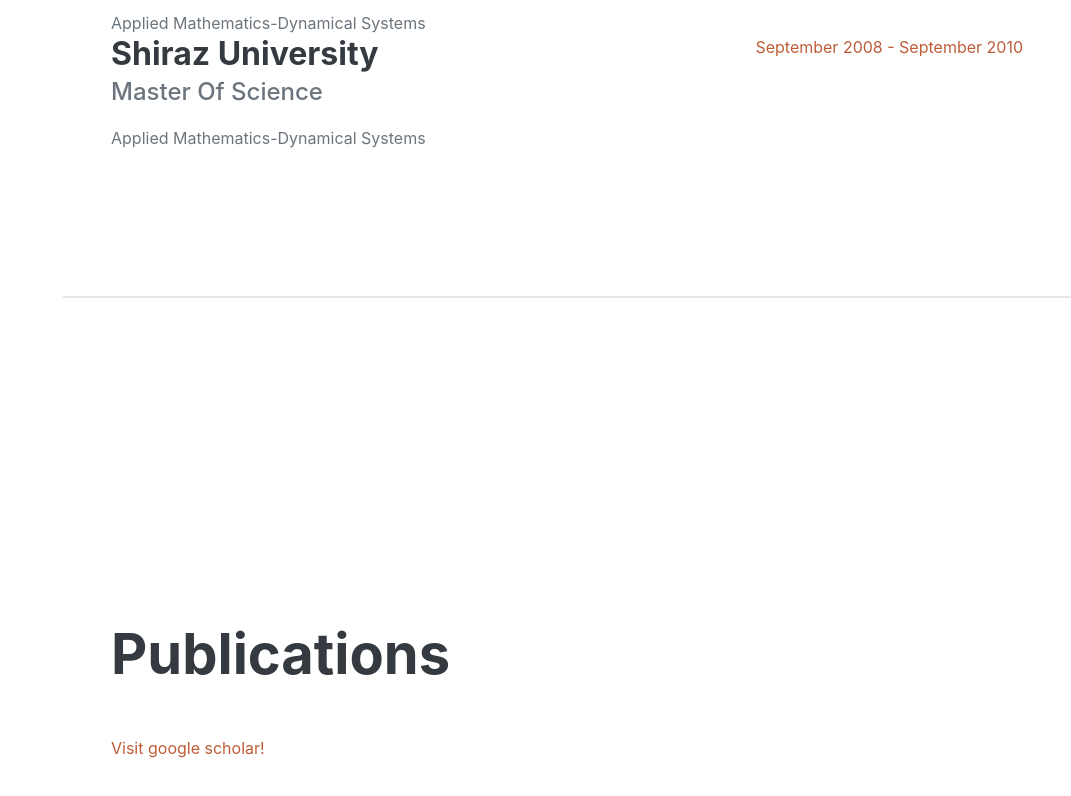
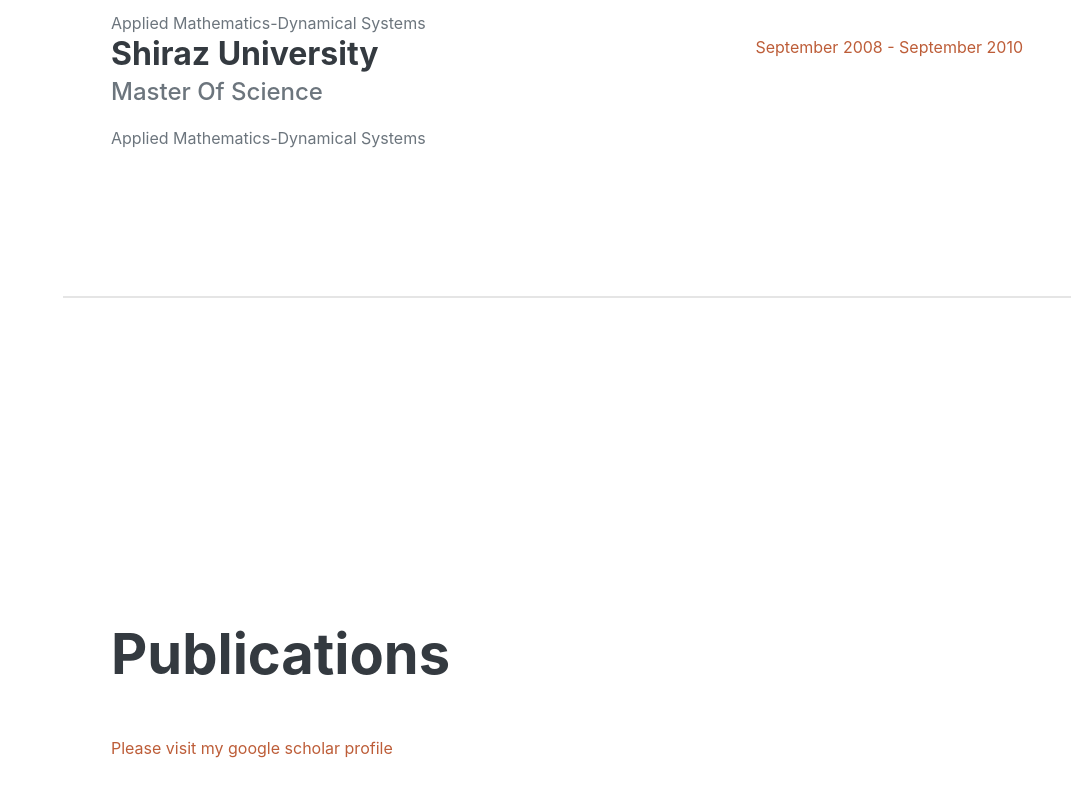
Before and after one commit to mahsa-kazemi/MahsaKazemi, a plain HTML site: page index.html in a window 1280 px wide. Shown: the part 3120-3916 px from the top of the page, without its empty margins (209-1280 px from the left). Drawn offline with nearby package versions, Linux system fonts and the light colour scheme; a web font is replaced by a local one.

Commit message:
Update index.html

```diff
--- a/index.html
+++ b/index.html
@@ -101,7 +101,7 @@
                             </ul>
                             <li> Developed a Python library for handling power series-based computation </li>
                              <li>  Improved the performance of the Python codes at run time by utilizing optimization techniques </li>
-                             <li>      Provided a comprehensive review on Google PageRank algorithms </li>
+                             <li>  Provided a comprehensive review on Google PageRank algorithms </li>
                             </ul>
 
                            </p>
@@ -206,7 +206,7 @@ of routines in advanced numerical analysis, optimization problems, neurobiologic
               <div class="resume-section-content">
                     <h2 class="mb-5">Publications</h2>
                   <p>
-                  <p><a href="https://scholar.google.com/citations?user=jm2DYkcAAAAJ&hl=en">Visit google scholar!</a></p>
+                  <p><a href="https://scholar.google.com/citations?user=jm2DYkcAAAAJ&hl=en"> Please visit my google scholar profile</a></p>
                   </p>
                 </div>
         </div>
```
